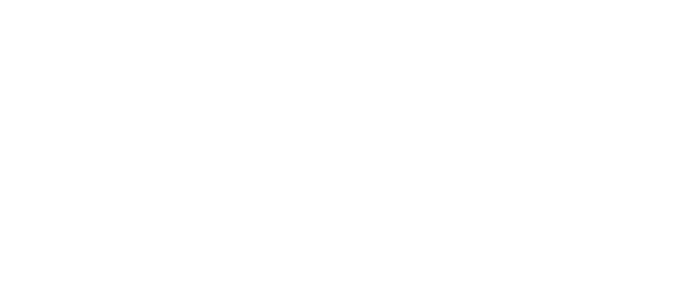
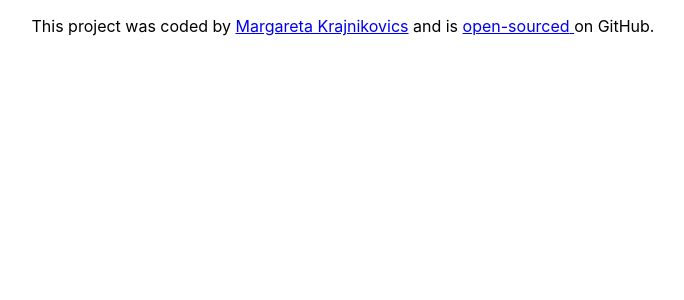
Before and after one commit to Ritulja/react-weather-app, a React (Create React App) app: page / in a window 1280 px wide. Shown: the top 300 px of the page, without its empty margins (297-981 px from the left). Built offline with nearby package versions, Linux system fonts and the light colour scheme.

Commit message:
Added open-sourced URL

```diff
--- a/src/App.js
+++ b/src/App.js
@@ -1,7 +1,33 @@
 import "./App.css";
 
 function App() {
-  return <div className="App"></div>;
+  return (
+    <div className="App">
+      <footer>
+        <p>
+          This project was coded by{" "}
+          <a
+            href="https://taupe-bienenstitch-309e9f.netlify.app/"
+            target="_blank"
+            without
+            rel="noreferrer"
+          >
+            Margareta Krajnikovics
+          </a>{" "}
+          and is{" "}
+          <a
+            href="https://github.com/Ritulja/react-weather-app"
+            target="_blank"
+            without
+            rel="noreferrer"
+          >
+            open-sourced{" "}
+          </a>{" "}
+          on GitHub.
+        </p>
+      </footer>
+    </div>
+  );
 }
 
 export default App;
```
